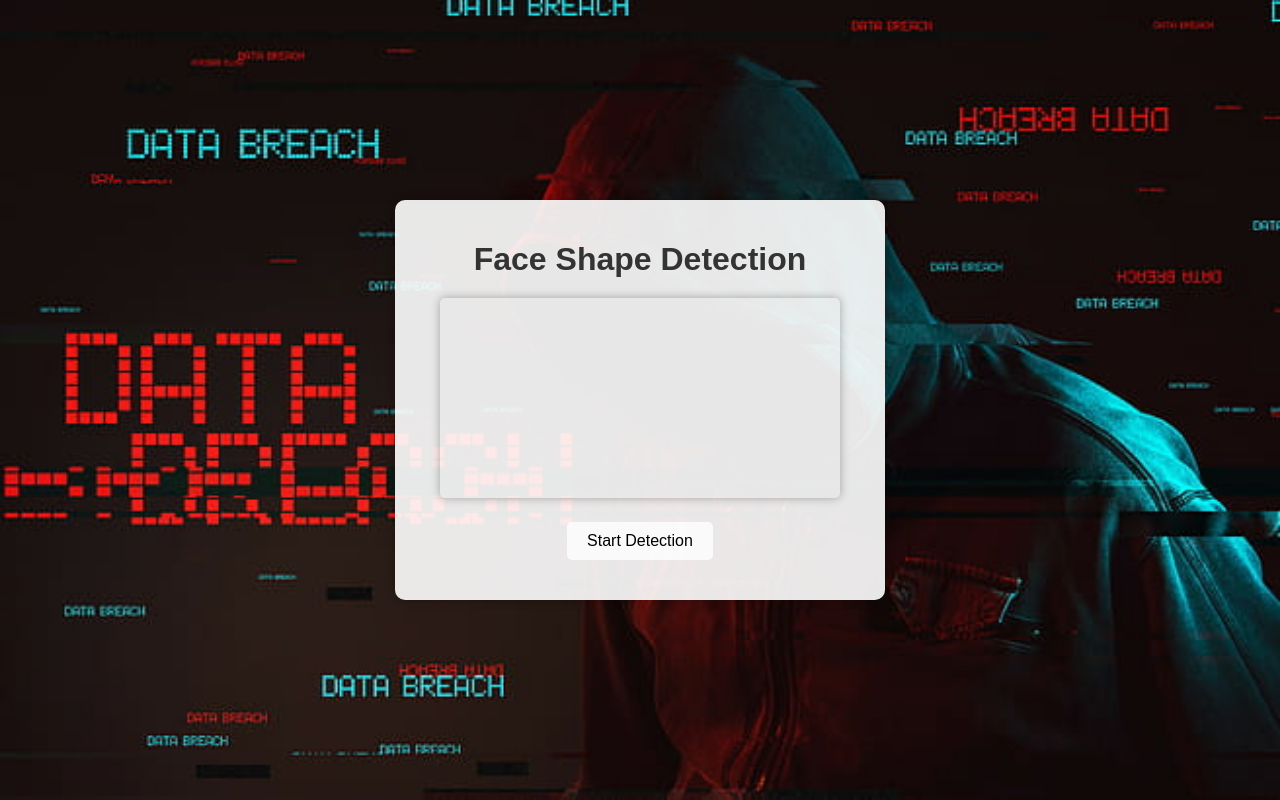
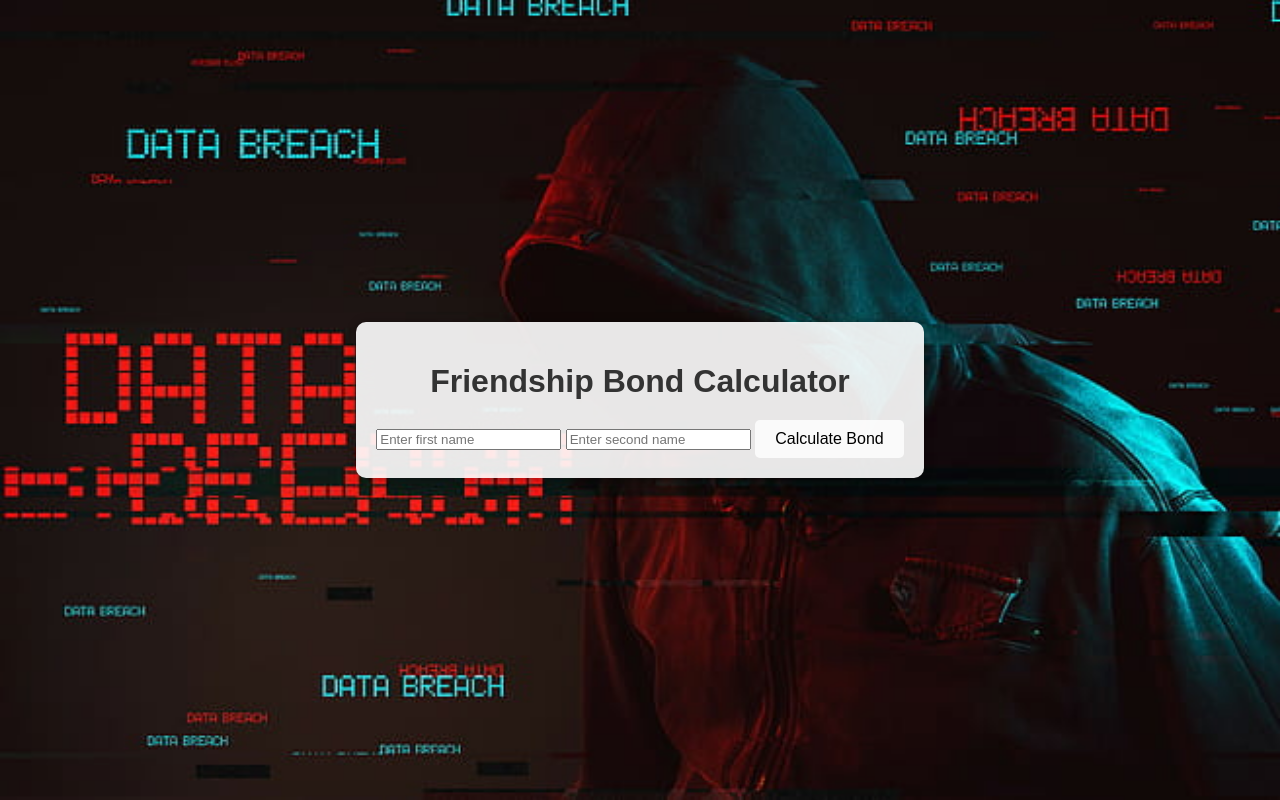
Before and after one commit to aswinpsycho/face-shape-detection, a plain HTML site: page index.html in a window 1280 px wide. Drawn offline with Linux system fonts and the light colour scheme.

Commit message:
Update index.html

```diff
--- a/index.html
+++ b/index.html
@@ -3,17 +3,21 @@
 <head>
     <meta charset="UTF-8">
     <meta name="viewport" content="width=device-width, initial-scale=1.0">
-    <title>Face Shape Detection</title>
+    <title>Friendship Bond Calculator</title>
     <link rel="stylesheet" href="styles.css">
 </head>
 <body>
     <div class="container">
-        <h1>Face Shape Detection</h1>
-        <video id="video" playsinline autoplay></video>
-        <canvas id="canvas"></canvas>
-        <button id="startButton">Start Detection</button>
-        <div id="shapeName"></div>
+        <h1>Friendship Bond Calculator</h1>
+        <div class="input-container">
+            <input type="text" id="name1" placeholder="Enter first name">
+            <input type="text" id="name2" placeholder="Enter second name">
+            <button onclick="calculateBond()">Calculate Bond</button>
+        </div>
+        <div id="result"></div>
     </div>
+    <audio id="cheer-sound" src="cheer.mp3"></audio>
+    <audio id="whistle-sound" src="whistle.mp3"></audio>
     <script src="script.js"></script>
 </body>
 </html>
```
